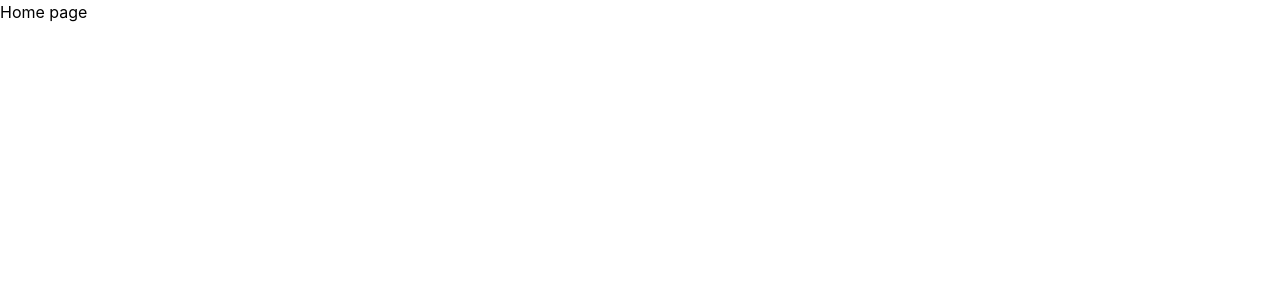
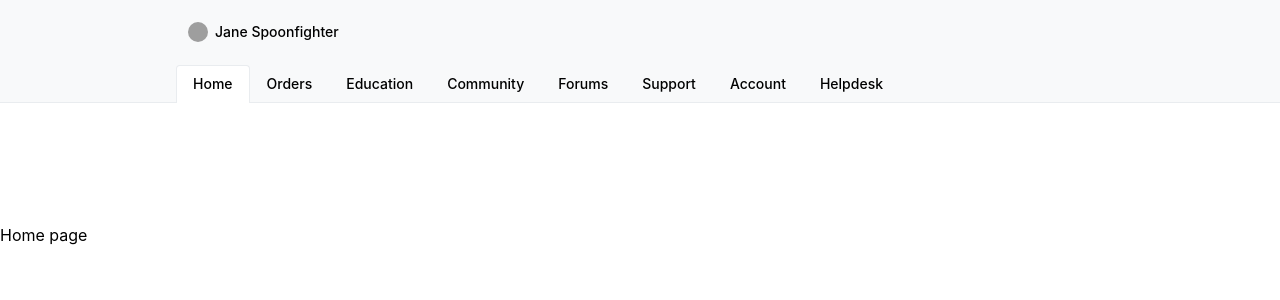
Before and after one commit to alfredosdpiii/lawlab-technical-challenge, a Next.js app: page / in a window 1280 px wide. Shown: the top 300 px of the page. Built offline with nearby package versions, Linux system fonts and the light colour scheme; grey boxes are pictures that could not be loaded.

Commit message:
added and use navbar wrapper

```diff
--- a/app/layout.tsx
+++ b/app/layout.tsx
@@ -1,6 +1,7 @@
 import "@mantine/core/styles.css";
 import React from "react";
 import { MantineProvider, ColorSchemeScript } from "@mantine/core";
+import NavbarWrapper from "@/components/nav/navbar-wrapper";
 
 export const metadata = {
   title: "Lawlab Technical Challenge",
@@ -20,6 +21,7 @@ export default function RootLayout({ children }: { children: any }) {
       </head>
       <body>
         <MantineProvider defaultColorScheme="auto">
+          <NavbarWrapper />
           {children}
         </MantineProvider>
       </body>
```
